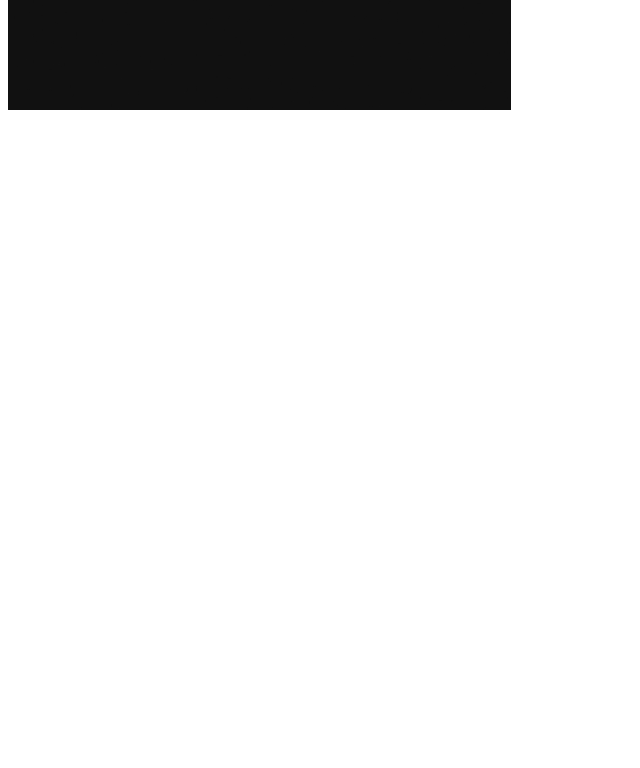
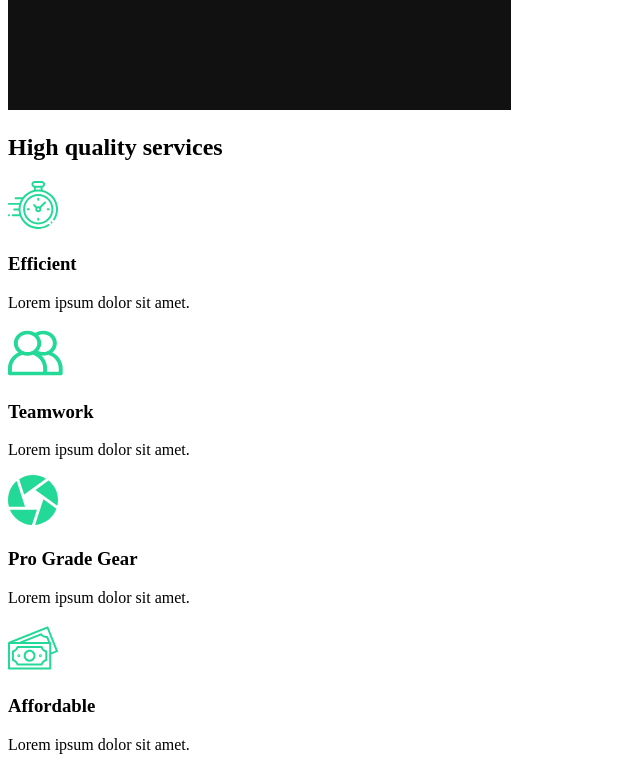
Before and after one commit to danarddaniels/capture-project, a React (Create React App) app: page / in a window 1280 px wide. Shown: the part 920-1688 px from the top of the page, without its empty margins (0-640 px from the left). Before the commit the page ends 1042 px from the top, so only its background shows below. Built offline with nearby package versions, Linux system fonts and the light colour scheme.

Commit message:
3 ServiceSection

```diff
--- /dev/null
+++ b/src/components/ServicesSection.js
@@ -0,0 +1,52 @@
+import React from "react";
+//Import Icons
+import clock from "../img/clock.svg";
+import diaphragm from "../img/diaphragm.svg";
+import money from "../img/money.svg";
+import teamwork from "../img/teamwork.svg";
+import home2 from "../img/home2.png";
+
+const ServicesSection = () => {
+    return(
+        <div className="services">
+            <div className="description">
+                <h2>High <span>quality</span> services</h2>
+                <div className="cards">
+                    <div className="card">
+                        <div className="icon">
+                            <img src={clock} alt="clock"/>
+                            <h3>Efficient</h3>
+                            <p>Lorem ipsum dolor sit amet.</p>
+                        </div>
+                    </div>
+                    <div className="card">
+                        <div className="icon">
+                            <img src={teamwork} alt="teamwork"/>
+                            <h3>Teamwork</h3>
+                            <p>Lorem ipsum dolor sit amet.</p>
+                        </div>
+                    </div>
+                    <div className="card">
+                        <div className="icon">
+                            <img src={diaphragm} alt="diaphragm"/>
+                            <h3>Pro Grade Gear</h3>
+                            <p>Lorem ipsum dolor sit amet.</p>
+                        </div>
+                    </div>
+                    <div className="card">
+                        <div className="icon">
+                            <img src={money} alt="money"/>
+                            <h3>Affordable</h3>
+                            <p>Lorem ipsum dolor sit amet.</p>
+                        </div>
+                    </div>
+                </div>
+            </div>
+            <div className="image">
+                <img src={home2} alt=""/>
+            </div>
+        </div>
+    )
+}
+
+export default ServicesSection;
--- a/src/pages/AboutUs.js
+++ b/src/pages/AboutUs.js
@@ -1,10 +1,14 @@
 import React from 'react';
 //page Components
 import AboutSection from '../components/AboutSection';
+import ServicesSection from '../components/ServicesSection';
 
 const AboutUs = () => {
     return(
-        <AboutSection />
+        <>
+            <AboutSection />
+            <ServicesSection />
+        </>
     )
 }
 
```
